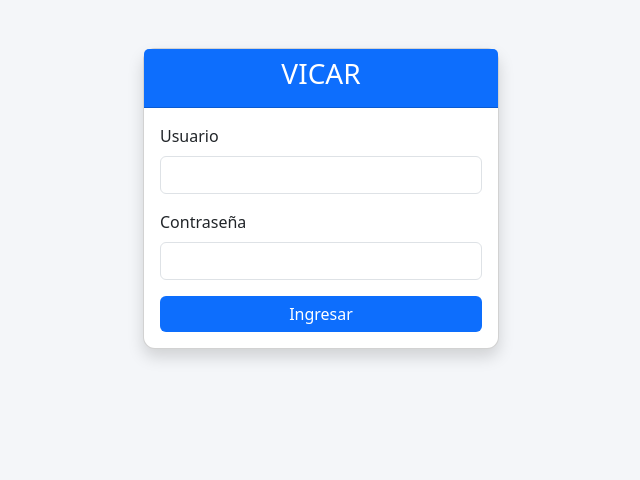
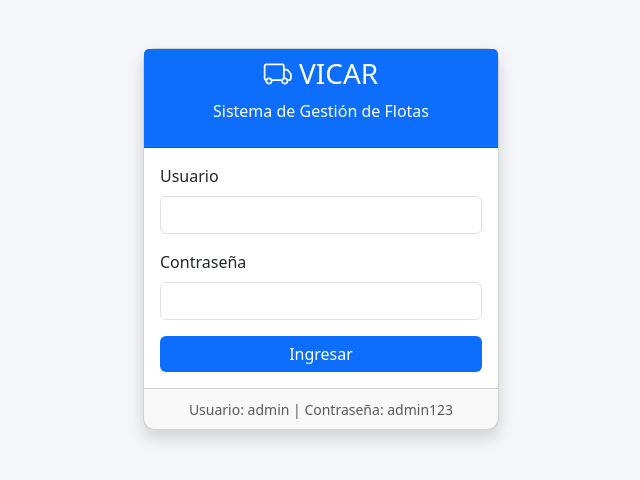
Before and after one commit to EdwinYHL/VicarWeb, a Flask app: page /Login in a window 1280 px wide. Shown: the part 56-536 px from the top of the page, without its empty margins (319-959 px from the left). Run offline with Flask 3, Linux system fonts and the light colour scheme.

Commit message:
Update Login.html

```diff
--- a/Templates/Login.html
+++ b/Templates/Login.html
@@ -3,14 +3,26 @@
 <div class="row justify-content-center mt-5">
     <div class="col-md-4">
         <div class="card shadow">
-            <div class="card-header bg-primary text-white text-center"><h3>VICAR</h3></div>
+            <div class="card-header bg-primary text-white text-center">
+                <h3><i class="bi bi-truck"></i> VICAR</h3>
+                <p>Sistema de Gestión de Flotas</p>
+            </div>
             <div class="card-body">
                 <form method="POST">
                     {{ form.hidden_tag() }}
-                    <div class="mb-3">{{ form.username.label(class="form-label") }}{{ form.username(class="form-control") }}</div>
-                    <div class="mb-3">{{ form.password.label(class="form-label") }}{{ form.password(class="form-control") }}</div>
+                    <div class="mb-3">
+                        {{ form.username.label(class="form-label") }}
+                        {{ form.username(class="form-control") }}
+                    </div>
+                    <div class="mb-3">
+                        {{ form.password.label(class="form-label") }}
+                        {{ form.password(class="form-control") }}
+                    </div>
                     <button type="submit" class="btn btn-primary w-100">Ingresar</button>
                 </form>
+            </div>
+            <div class="card-footer text-muted text-center">
+                <small>Usuario: admin | Contraseña: admin123</small>
             </div>
         </div>
     </div>
```
